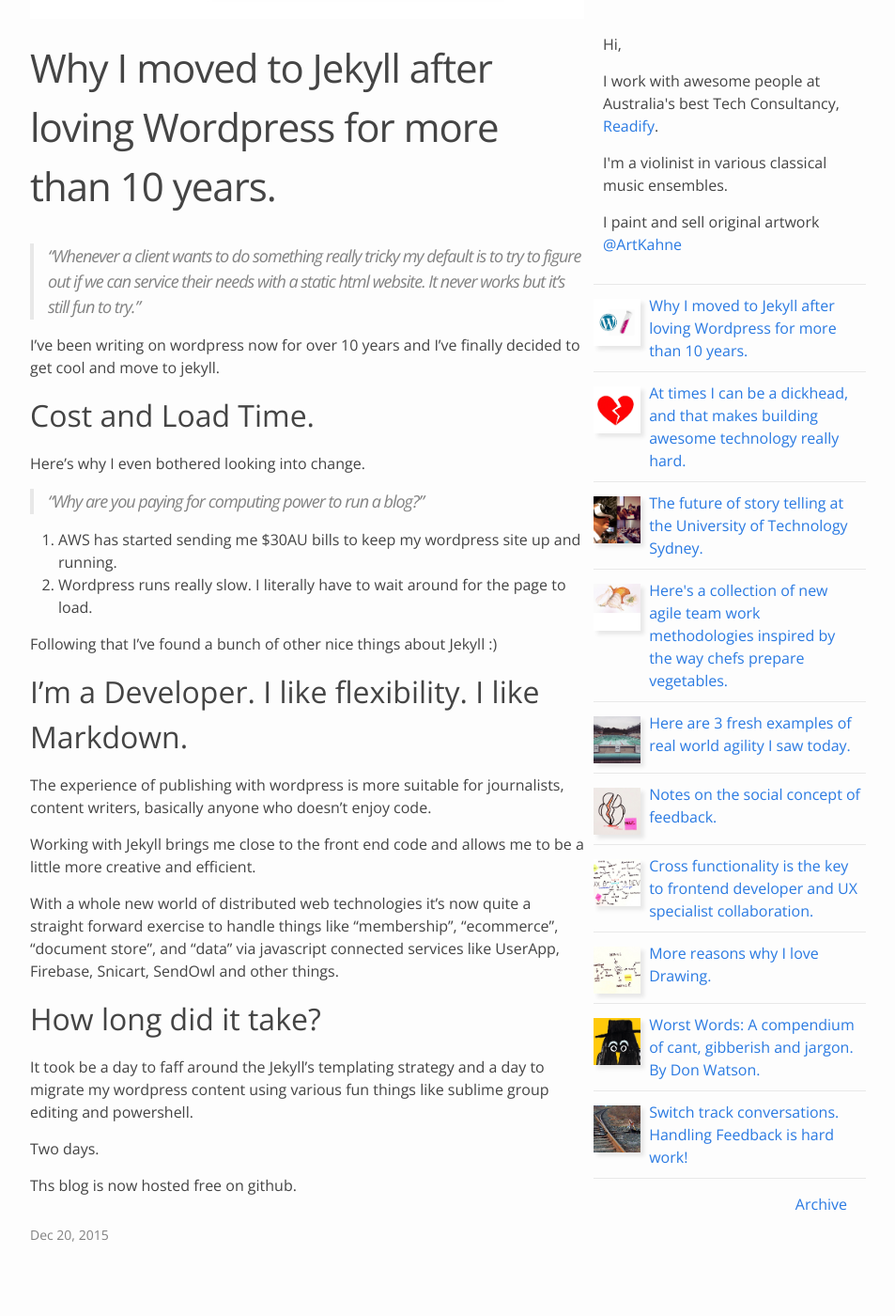
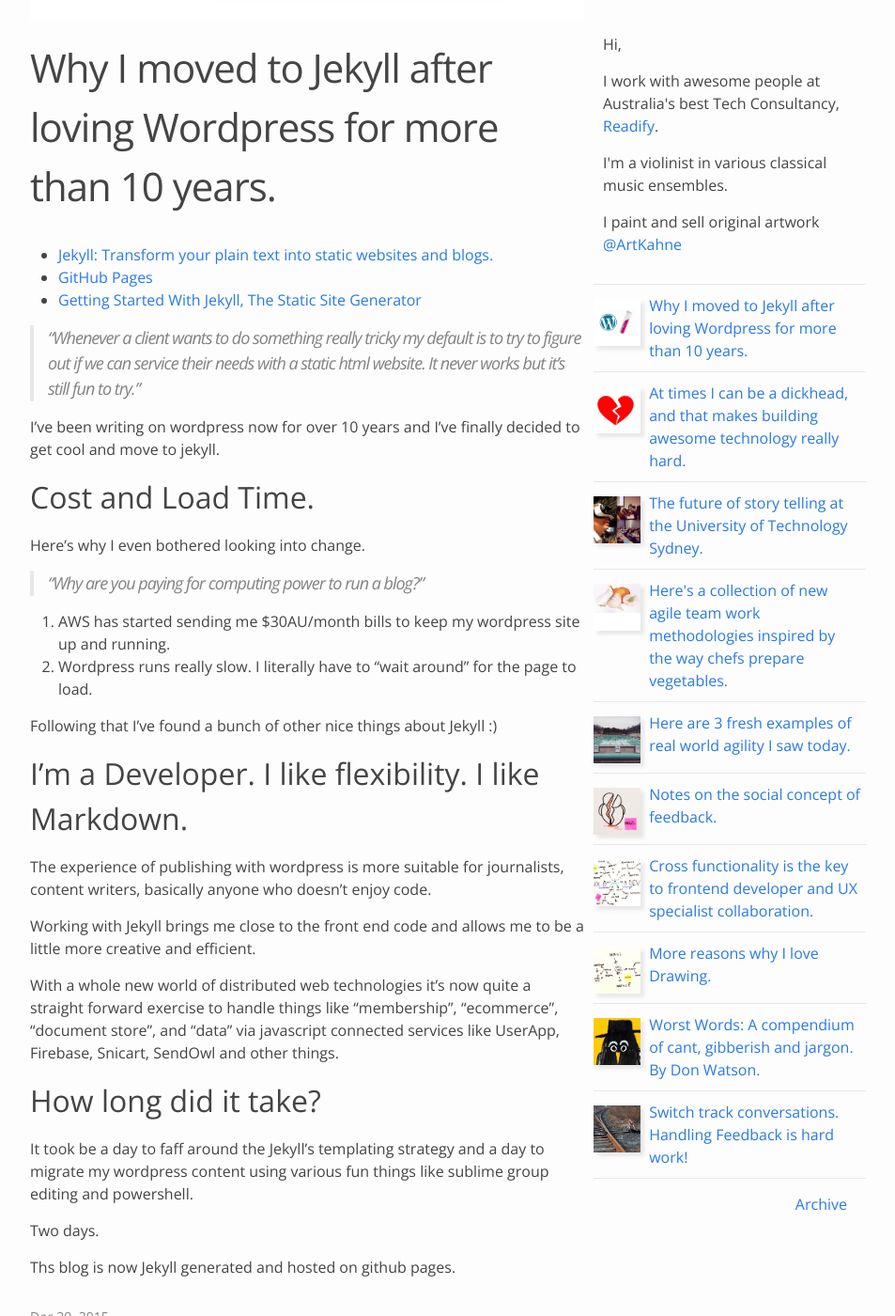
Before and after one commit to dblock/kahneraja.github.io, a Jekyll site: the page built from _posts/2015-12-20-why-i-moved-to-jekyll-after-loving-wordpress-for-more-than-10-years.md, in a window 1280 px wide and 1400 px high, scrolled down 466 px. Shown: the whole window at 94% size, without its empty margins (163-1116 px from the left). Built offline with Jekyll 4.4.1, drawn with Linux system fonts in a browser that asks for light colours; comment, search, counter and statistics services are not loaded.

Commit message:
fix last post.

```diff
--- a/_posts/2015-12-20-why-i-moved-to-jekyll-after-loving-wordpress-for-more-than-10-years.md
+++ b/_posts/2015-12-20-why-i-moved-to-jekyll-after-loving-wordpress-for-more-than-10-years.md
@@ -3,6 +3,10 @@
 title:  "Why I moved to Jekyll after loving Wordpress for more than 10 years."
 feature: "jekyll.jpg"
 ---
+
+- [Jekyll: Transform your plain text into static websites and blogs.](https://jekyllrb.com/)
+- [GitHub Pages](https://pages.github.com/)
+- [Getting Started With Jekyll, The Static Site Generator](https://www.youtube.com/watch?v=iWowJBRMtpc)
 
 > "Whenever a client wants to do something really tricky my default is to try to figure out if we can service their needs with a static html website. It never works but it's still fun to try."
 
@@ -14,8 +18,8 @@
 
 > "Why are you paying for computing power to run a blog?"
 
-1. AWS has started sending me $30AU bills to keep my wordpress site up and running.
-2. Wordpress runs really slow. I literally have to wait around for the page to load.
+1. AWS has started sending me $30AU/month bills to keep my wordpress site up and running.
+2. Wordpress runs really slow. I literally have to "wait around" for the page to load.
 
 Following that I've found a bunch of other nice things about Jekyll :)
 
@@ -33,4 +37,4 @@
 
 Two days.
 
-Ths blog is now hosted free on github.
+Ths blog is now Jekyll generated and hosted on github pages.
```
